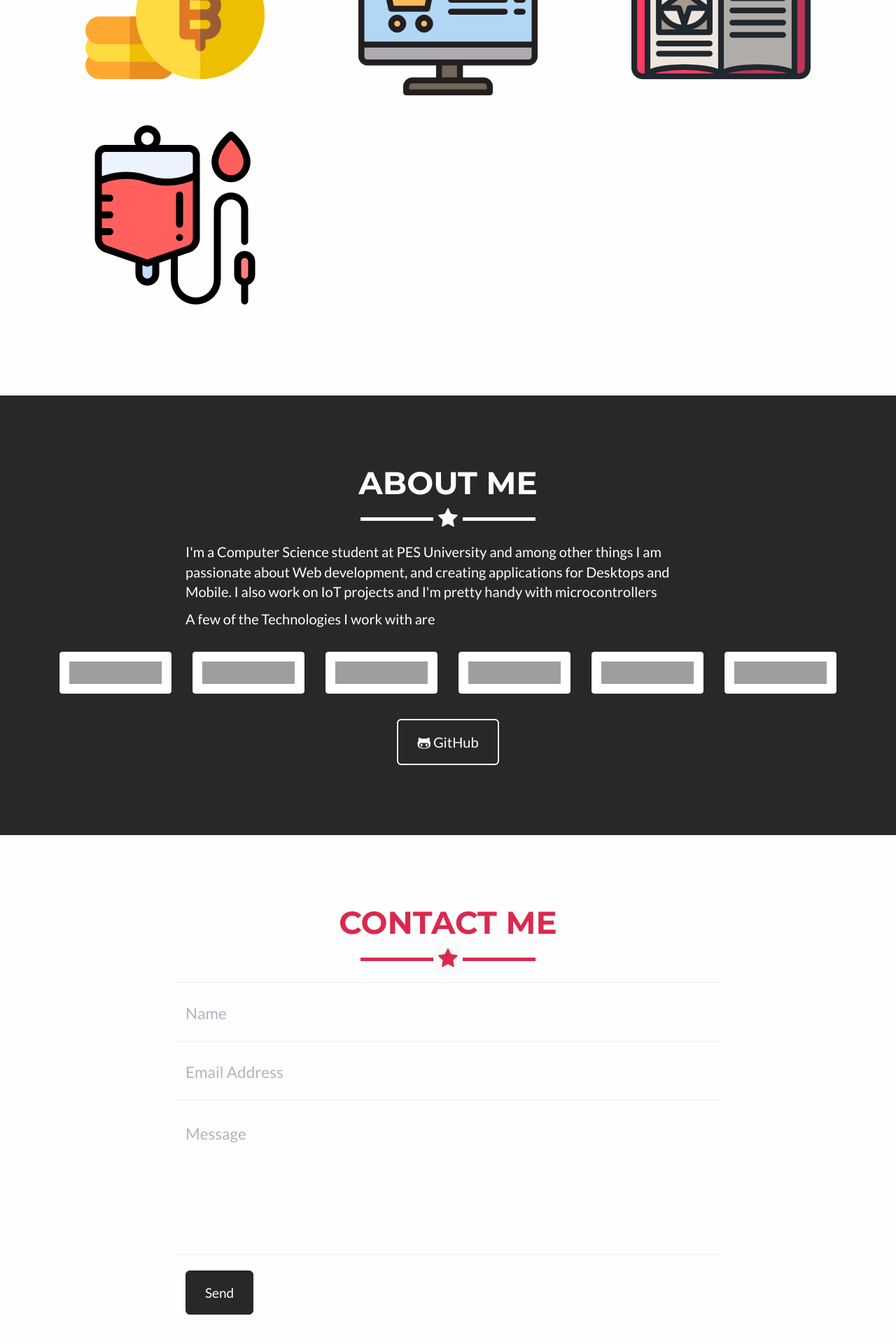
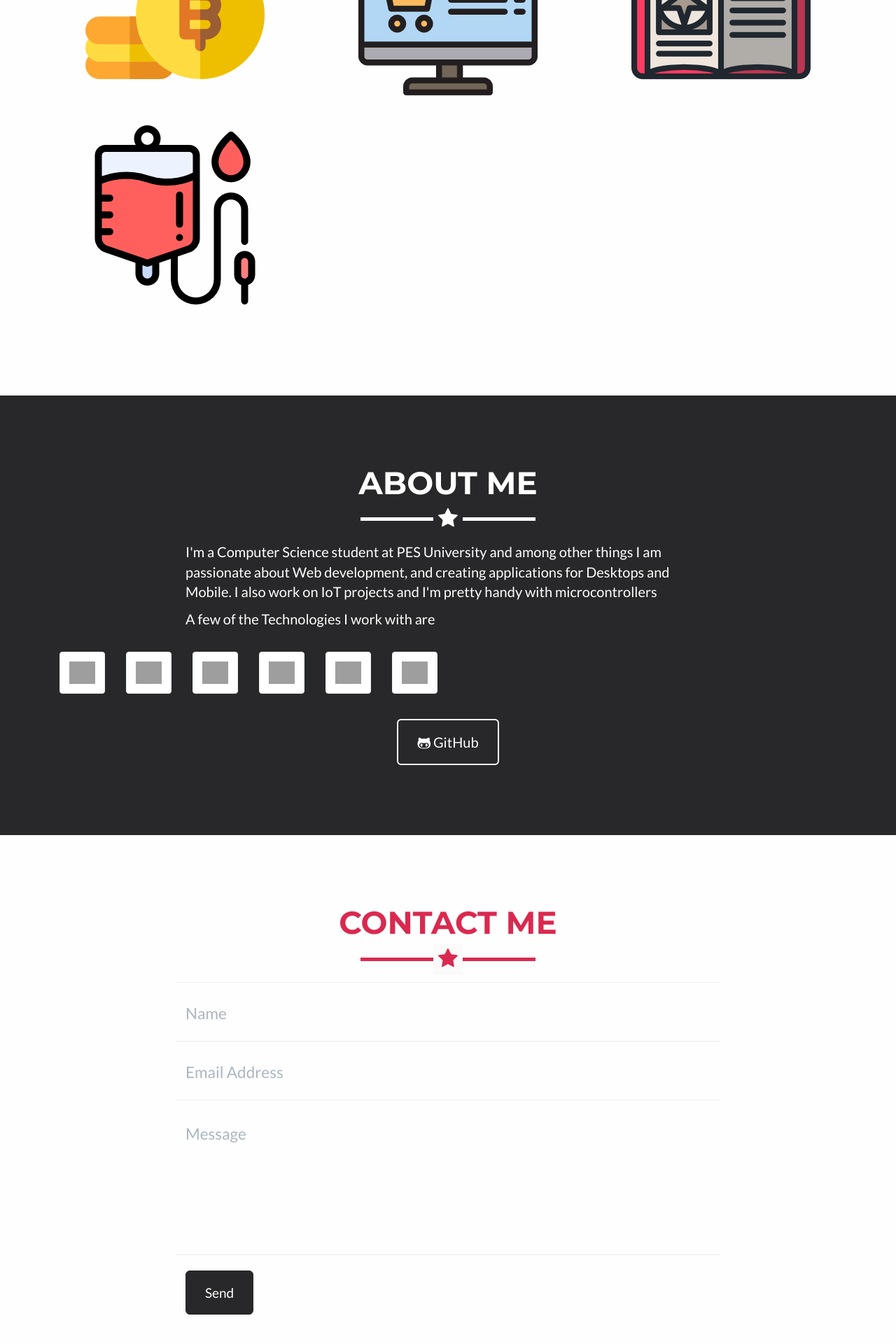
Before and after one commit to Aveek-Saha/Aveek-Saha.github.io, a Jekyll site: the page built from index.html, in a window 1280 px wide. Shown: the part 1503-3423 px from the top of the page at 70% size. Built offline with Jekyll 4.4.1, drawn with Linux system fonts in a browser that asks for light colours; some web fonts are replaced; grey boxes are pictures that could not be loaded.

Commit message:
Update about.html

```diff
--- a/_includes/about.html
+++ b/_includes/about.html
@@ -66,7 +66,7 @@
          <div class="flex-row row">
 
 
-		<div class="col-xs-4 col-sm-3 col-lg-2">
+		<div class="col-xs-3 col-sm-2 col-lg-1">
 			<div class="thumbnail">
 				<div class="caption">
 					<img height="32" width="32" src="https://cdn.jsdelivr.net/npm/simple-icons@latest/icons/stackoverflow.svg" />
@@ -77,7 +77,7 @@
 		</div>
 
 
-		<div class="col-xs-4 col-sm-3 col-lg-2">
+		<div class="col-xs-3 col-sm-2 col-lg-1">
 			<div class="thumbnail ">
 				<div class="caption">
 					<img height="32" width="32" src="https://cdn.jsdelivr.net/npm/simple-icons@latest/icons/stackoverflow.svg" />
@@ -88,7 +88,7 @@
 		</div>
 
 
-		<div class="col-xs-4 col-sm-3 col-lg-2">
+		<div class="col-xs-3 col-sm-2 col-lg-1">
 			<div class="thumbnail">
 				<div class="caption">
 					<img height="32" width="32" src="https://cdn.jsdelivr.net/npm/simple-icons@latest/icons/stackoverflow.svg" />
@@ -99,7 +99,7 @@
 		</div>
 
 
-		<div class="col-xs-4 col-sm-3 col-lg-2">
+		<div class="col-xs-3 col-sm-2 col-lg-1">
 			<div class="thumbnail">
 				<div class="caption">
 				<img height="32" width="32" src="https://cdn.jsdelivr.net/npm/simple-icons@latest/icons/stackoverflow.svg" />
@@ -110,7 +110,7 @@
 		</div>
 
 
-		<div class="col-xs-4 col-sm-3 col-lg-2">
+		<div class="col-xs-3 col-sm-2 col-lg-1">
 			<div class="thumbnail">
 				<div class="caption">
 					<img height="32" width="32" src="https://cdn.jsdelivr.net/npm/simple-icons@latest/icons/stackoverflow.svg" />
@@ -121,7 +121,7 @@
 		</div>
 
 
-		<div class="col-xs-4 col-sm-3 col-lg-2">
+		<div class="col-xs-3 col-sm-2 col-lg-1">
 			<div class="thumbnail">
 				<div class="caption">
 					<img height="32" width="32" src="https://cdn.jsdelivr.net/npm/simple-icons@latest/icons/stackoverflow.svg" />
```
